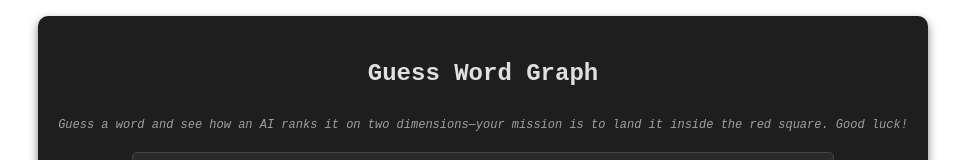
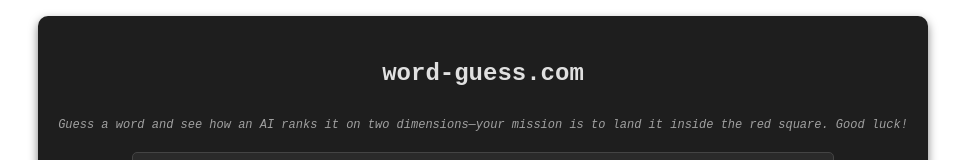
Before and after one commit to BenLirio/word-guess-client, a React (Vite) app: page / in a window 1280 px wide. Shown: the top 160 px of the page, without its empty margins (157-1122 px from the left). Built offline with nearby package versions, Linux system fonts and the light colour scheme; no server answers.

Commit message:
change title (testing if deploy works)

```diff
--- a/src/components/GuessWordGraph.tsx
+++ b/src/components/GuessWordGraph.tsx
@@ -62,7 +62,7 @@
 
   return (
     <div className="container">
-      <h2>Guess Word Graph</h2>
+      <h2>word-guess.com</h2>
       <p>
         <em>
           Guess a word and see how an AI ranks it on two dimensions—your mission
```
